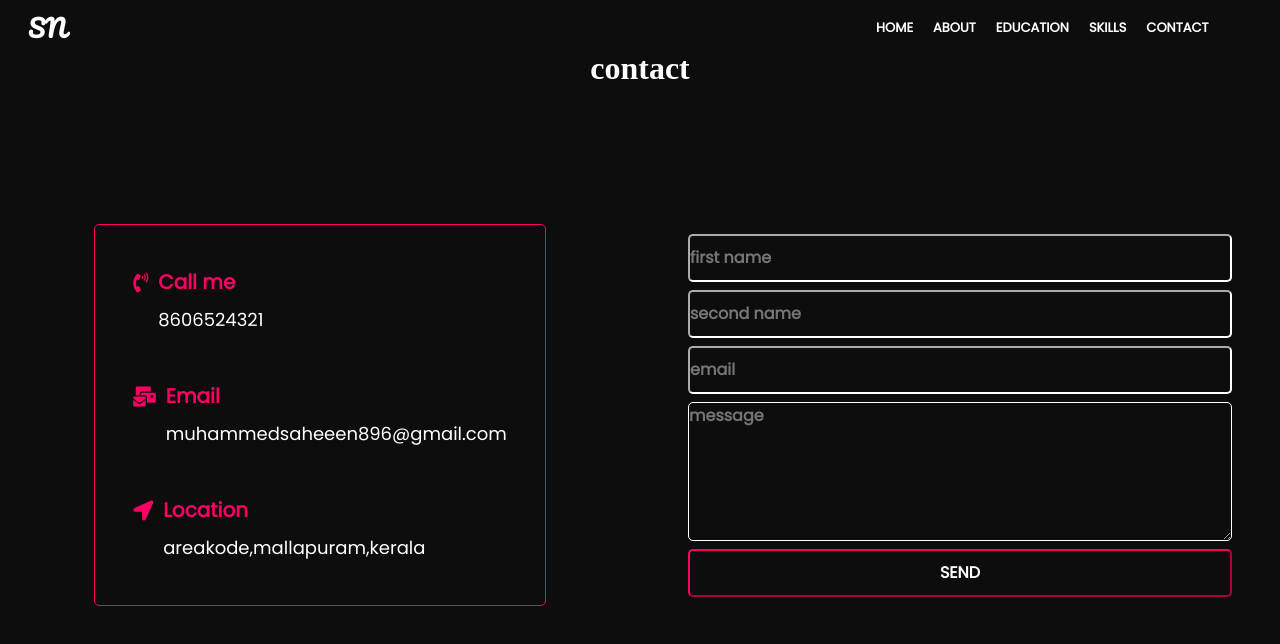
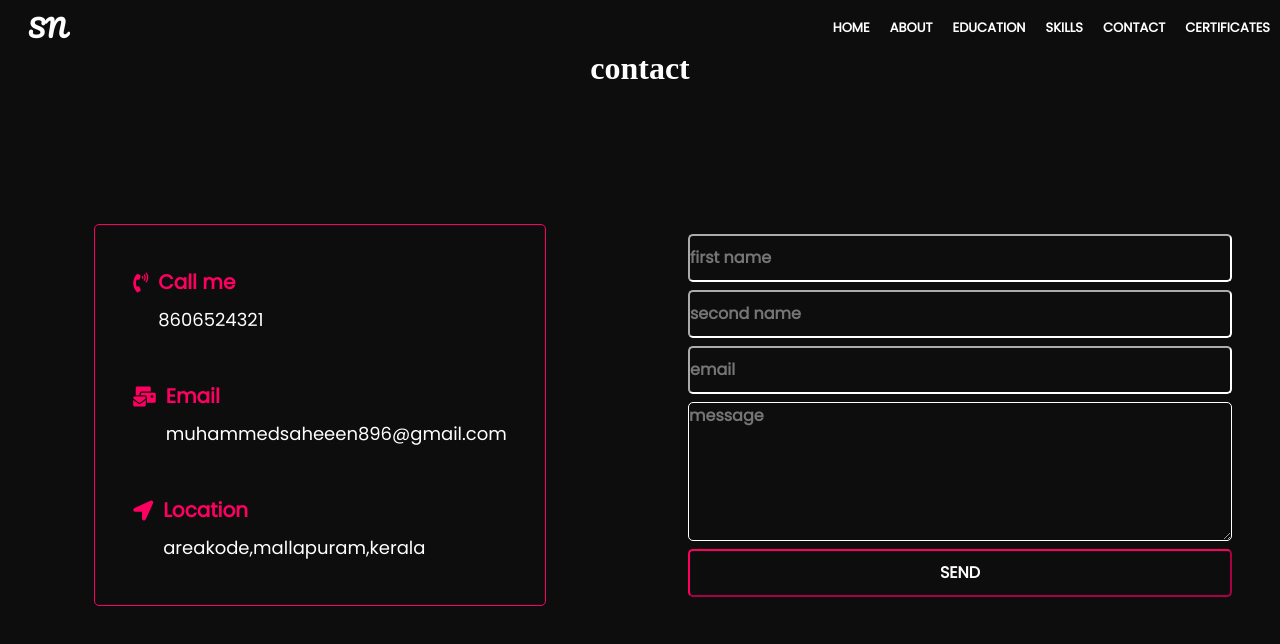
Before and after one commit to muhammed-saheen/personal-website, a plain HTML site: page contact.html in a window 1280 px wide. Drawn offline with Linux system fonts and the light colour scheme; a web font is replaced by a local one.

Commit message:
Update contact.html

```diff
--- a/contact.html
+++ b/contact.html
@@ -22,6 +22,7 @@
 
                     <a href="skill.html"><li>SKILLS</li></a>
                     <a href="contact.html"><li>CONTACT</li></a>
+                    <a href="certificate.html"><li>CERTIFICATES</li></a>
                 </ul>
             </div>
         </nav>
```
